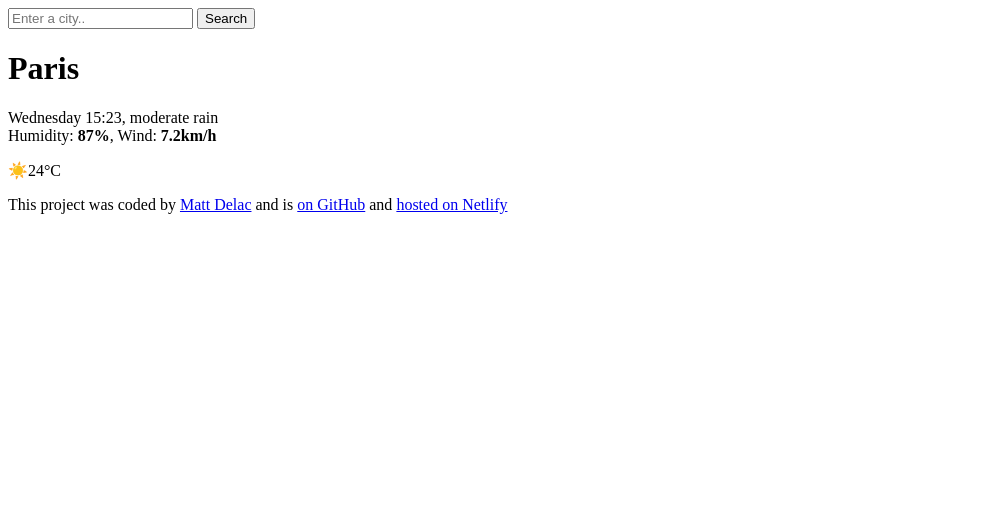
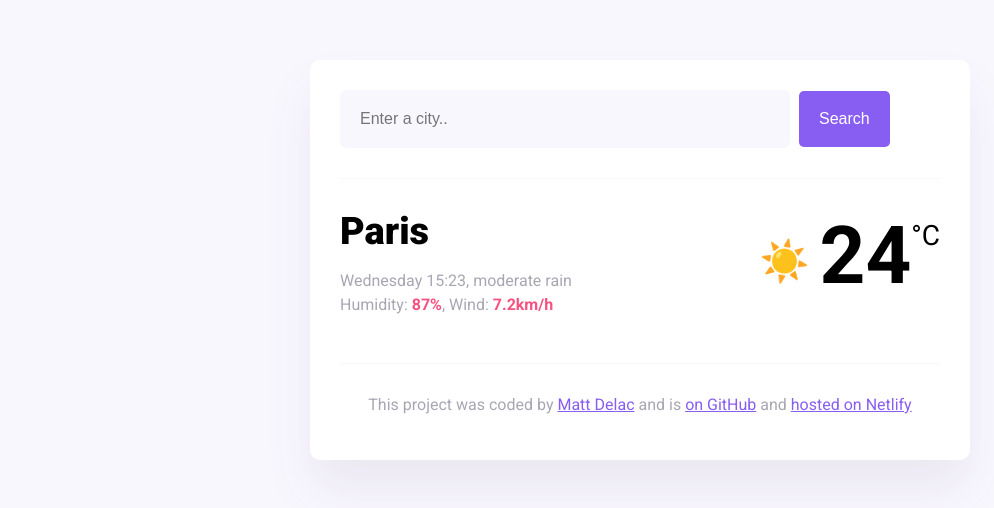
Before and after one commit to estelle-gf/weather-app, a plain HTML site: page index.html in a window 1280 px wide. Shown: the whole page, without its empty margins (0-994 px from the left). Drawn offline with nearby package versions, Linux system fonts and the light colour scheme; files whose address does not match are found by name.

Commit message:
renamed my css file to reflect its location in this document

```diff
--- a/index.html
+++ b/index.html
@@ -10,7 +10,7 @@
       rel="stylesheet"
     />
     <script src="https://unpkg.com/axios@1.6.7/dist/axios.min.js"></script>
-    <link rel="stylesheet" href="src/styles.css" />
+    <link rel="stylesheet" href="index.css" />
     <title>My weather application</title>
   </head>
   <body>
```
